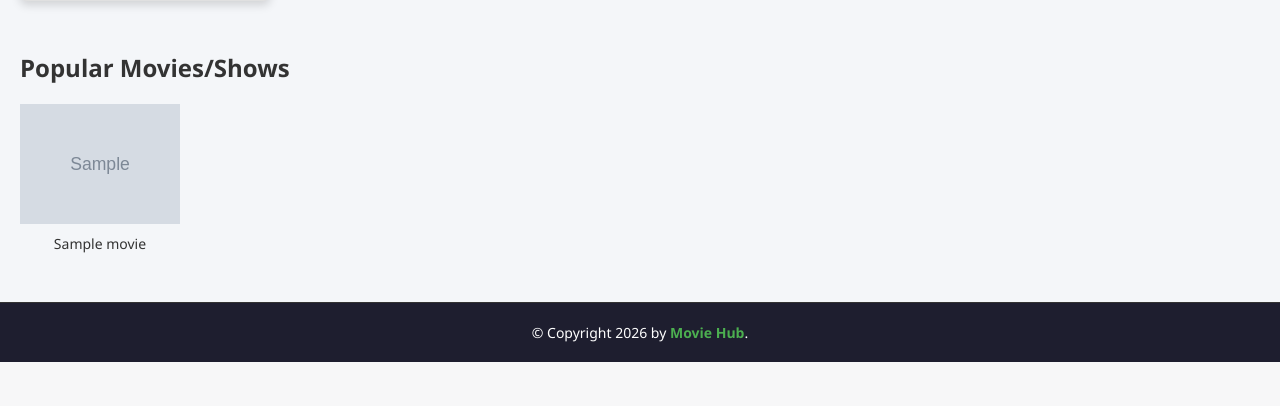
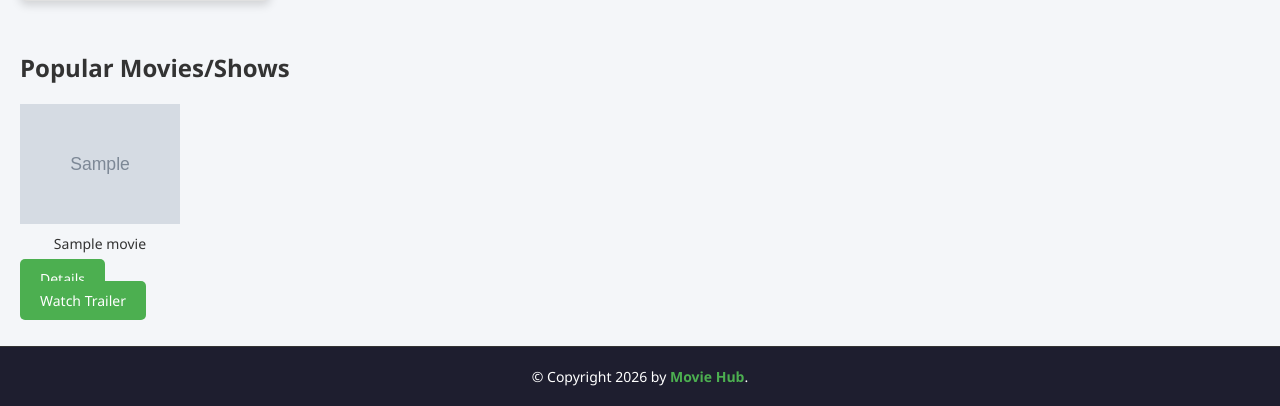
Before and after one commit to Duncan-Pringle/Web-Development-Assignement, a Flask app: template templates/index.html in a window 1280 px wide. Shown: the part 559-965 px from the top of the page. Before the commit the page ends 921 px from the top, so only its background shows below. Run offline with Flask 3, Linux system fonts and the light colour scheme; the template is opened without the code that fills it: most values are stand-ins (such as "Sample title", 1, 10 or a date in 2020); grey boxes marked "Sample" are stand-in pictures; some libraries are stand-ins or nearby versions.

```diff
--- a/templates/poster.html
+++ b/templates/poster.html
@@ -1,4 +1,15 @@
 <div class="poster-item">
-    <img src="{{ movie.poster_url if movie.poster_url else 'https://via.placeholder.com/342x513?text=No+Image' }}" alt="{{ movie.title }}">
+    <img src="{{ movie.poster_url }}" alt="{{ movie.title }}">
+
     <p class="poster-title">{{ movie.title }}</p>
+
+    <div class="poster-buttons">
+        <a href="/movie/{{ movie.id }}" class="btn">Details</a>
+
+        <a href="https://www.youtube.com/results?search_query={{ movie.title }} trailer"
+           target="_blank"
+           class="btn">
+           Watch Trailer
+        </a>
+    </div>
 </div>
```
